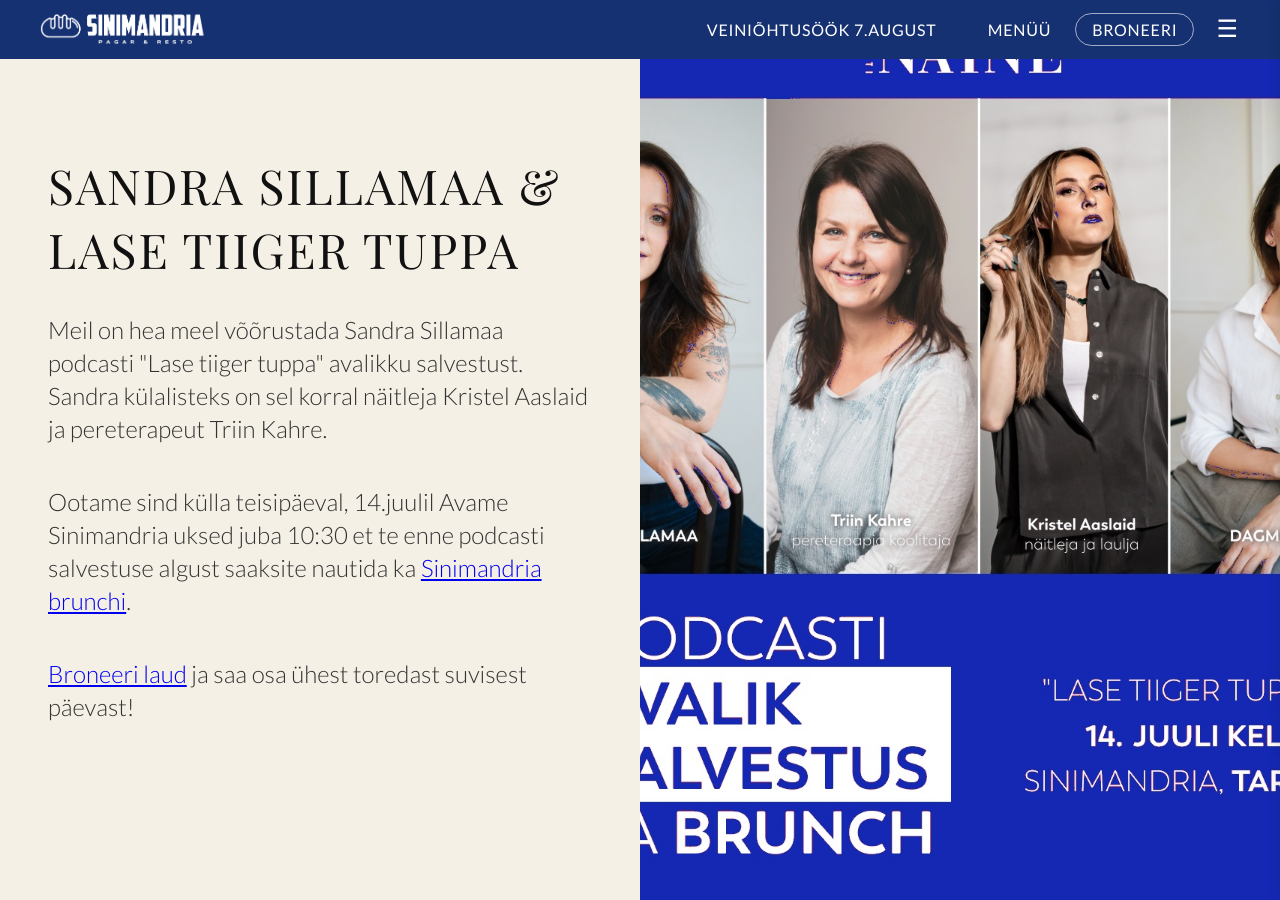
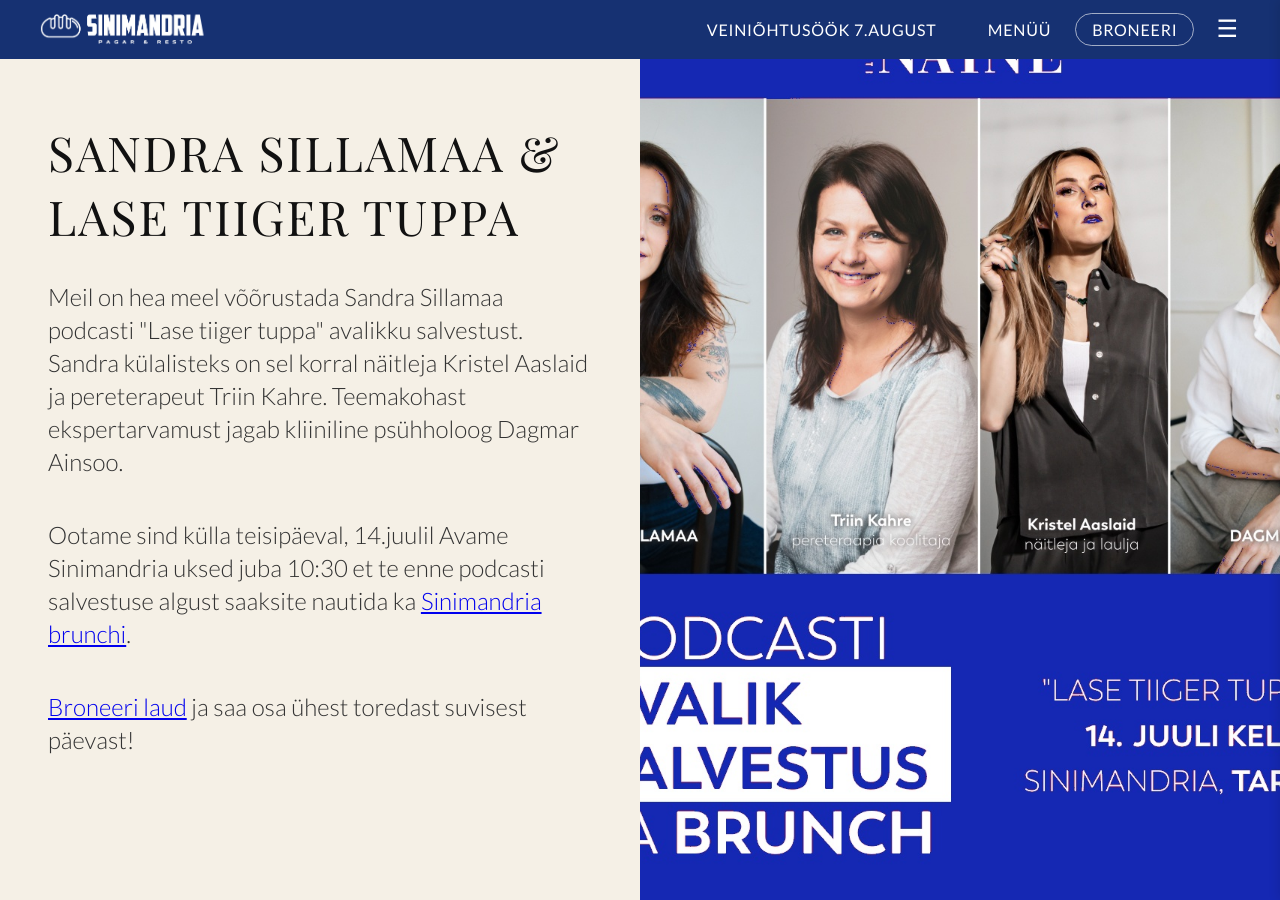
Before and after one commit to m-tu/sinimandria, a Jekyll site: the page built from pages/events/tiigertuppa.markdown, in a window 1280 px wide and 900 px high. Built offline with Jekyll 4.4.1, drawn with Linux system fonts in a browser that asks for light colours.

Commit message:
Update tiigertuppa.html

```diff
--- a/_layouts/events/tiigertuppa.html
+++ b/_layouts/events/tiigertuppa.html
@@ -10,7 +10,7 @@
         <div class="text">
           <h2>SANDRA SILLAMAA & LASE TIIGER TUPPA</h2>
           <p class="section-description">
-            Meil on hea meel võõrustada Sandra Sillamaa podcasti "Lase tiiger tuppa" avalikku salvestust. Sandra külalisteks on sel korral näitleja Kristel Aaslaid ja pereterapeut Triin Kahre.
+            Meil on hea meel võõrustada Sandra Sillamaa podcasti "Lase tiiger tuppa" avalikku salvestust. Sandra külalisteks on sel korral näitleja Kristel Aaslaid ja pereterapeut Triin Kahre. Teemakohast ekspertarvamust jagab kliiniline psühholoog Dagmar Ainsoo.
           </p>
           <p class="section-description">
             Ootame sind külla teisipäeval, 14.juulil Avame Sinimandria uksed juba 10:30 et te enne podcasti salvestuse algust saaksite nautida ka <a href="https://sinimandria.ee/menu/#brunch">Sinimandria brunchi</a>.
```
